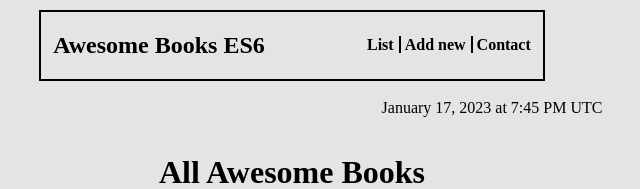
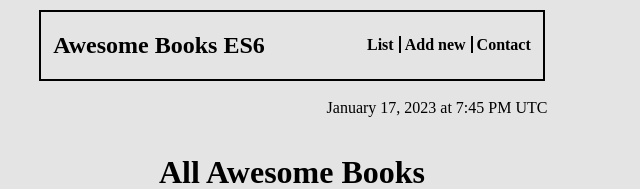
Before and after one commit to flemton/awesome-books-es6-archive, a website with bundled scripts: page index.html in a window 1280 px wide. Shown: the top 189 px of the page, without its empty margins (348-988 px from the left). Built offline with nearby package versions, Linux system fonts and the light colour scheme.

Commit message:
properly aligned datetime in index.css

```diff
--- a/index.css
+++ b/index.css
@@ -34,7 +34,7 @@
 
 #date {
   position: relative;
-  left: 200px;
+  left: 145px;
 }
 
 .book-list {
```
